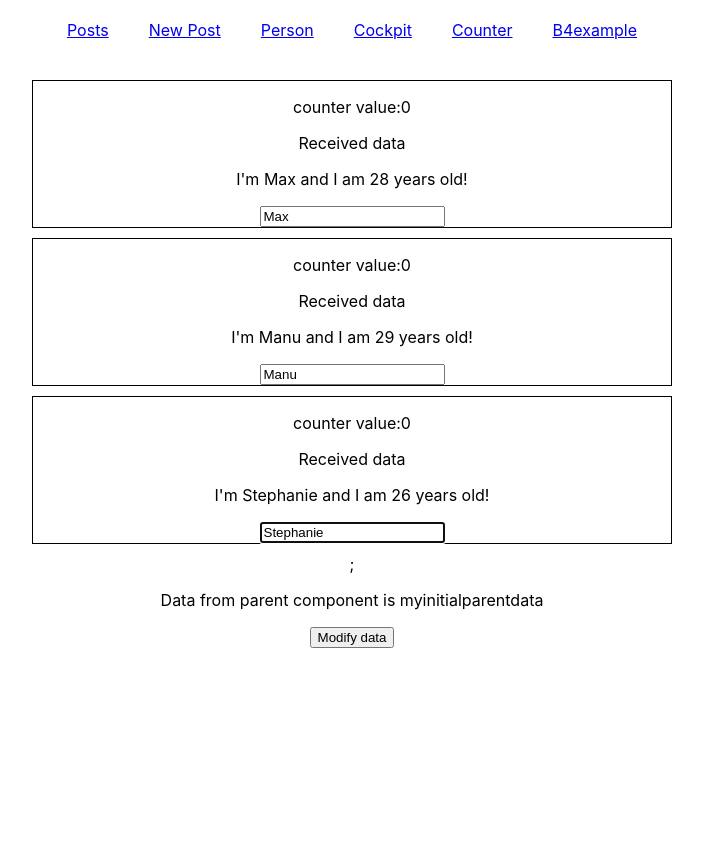
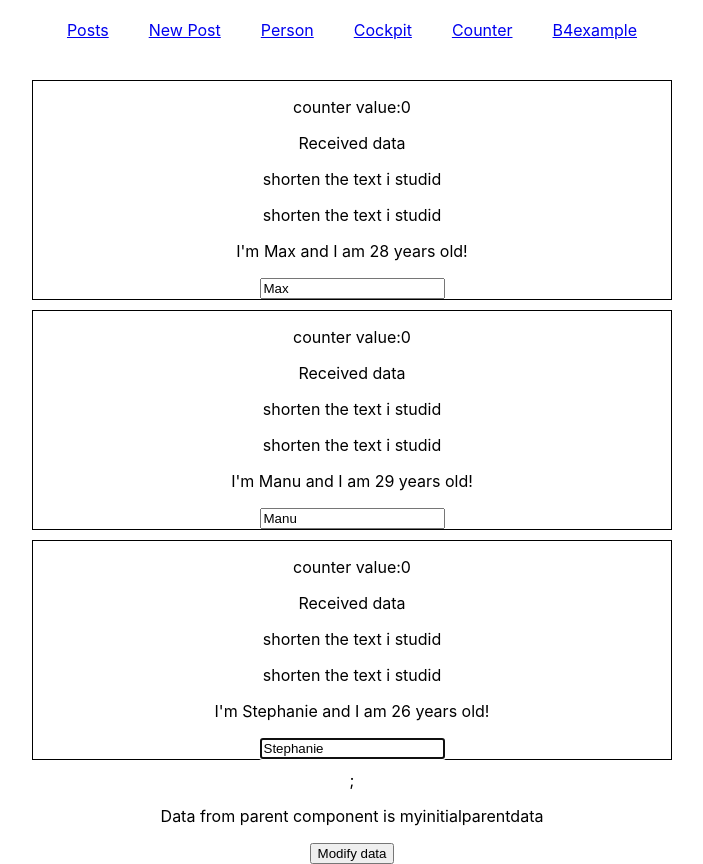
Before and after one commit to pradeecs73/ReactjsSample, a React (Create React App) app: page /person in a window 1280 px wide. Shown: the whole page, without its empty margins (288-991 px from the left). Before the commit the page ends 800 px from the top, so only its background shows below. Built offline with nearby package versions, Linux system fonts and the light colour scheme.

Commit message:
latest commit

```diff
--- a/src/App.tsx
+++ b/src/App.tsx
@@ -30,6 +30,11 @@ class App extends Component<{},{}> {
     };
 
 
+    shortenText=(str:any)=>{
+
+         return str.substr(0,25);
+    }
+
 
     render() {
 
@@ -40,7 +45,8 @@ class App extends Component<{},{}> {
                           value={{
                             authenticated: this.state.authenticated,
                             login: this.loginHandler,
-                            receivedData:this.state.receivedData
+                            receivedData:this.state.receivedData,
+                            shortenData:this.shortenText
                           }}
                         >
                         <Blog></Blog>
--- a/src/components/Person/Person.tsx
+++ b/src/components/Person/Person.tsx
@@ -58,8 +58,12 @@ class Person extends Component<personInterface,{}> {
       this.setState({ persons: persons });
     };
 
-    modifydata(datafromchild:any){
+  modifydata(datafromchild:any){
       this.setState({childdata:datafromchild})
+   }
+
+   shortenData=(shortenString:any)=>{
+       return shortenString.substr(0,25);
    }
 
    static getDerivedStateFromProps(props:any,state:any)
@@ -115,6 +119,8 @@ class Person extends Component<personInterface,{}> {
                     <div className="personDivision" key={person.id}>
                         <p>counter value:{this.props.ctr}</p>
                         <p>Received data {this.context.receivedData} </p>
+                        <p> {this.shortenData("shorten the text i studided engineering")} </p>
+                        <p> {this.context.shortenData("shorten the text i studided engineering")} </p>
                         <p onClick={()=>this.deletePerson(index)}> I'm {person.name} and I am {person.age} years old!</p>
                        <input type="text"  ref={this.inputElementRef}   value={person.name} onChange={(event)=>this.textChanged(event,person.id)} />
 
--- a/src/context/auth-context.tsx
+++ b/src/context/auth-context.tsx
@@ -3,7 +3,9 @@ import React from 'react';
 const authContext = React.createContext({
   authenticated: false,
   login: () => {},
-  receivedData:""
+  receivedData:"",
+  shortenData: (str:any) => {
+  }
 });
 
 export default authContext;
```
